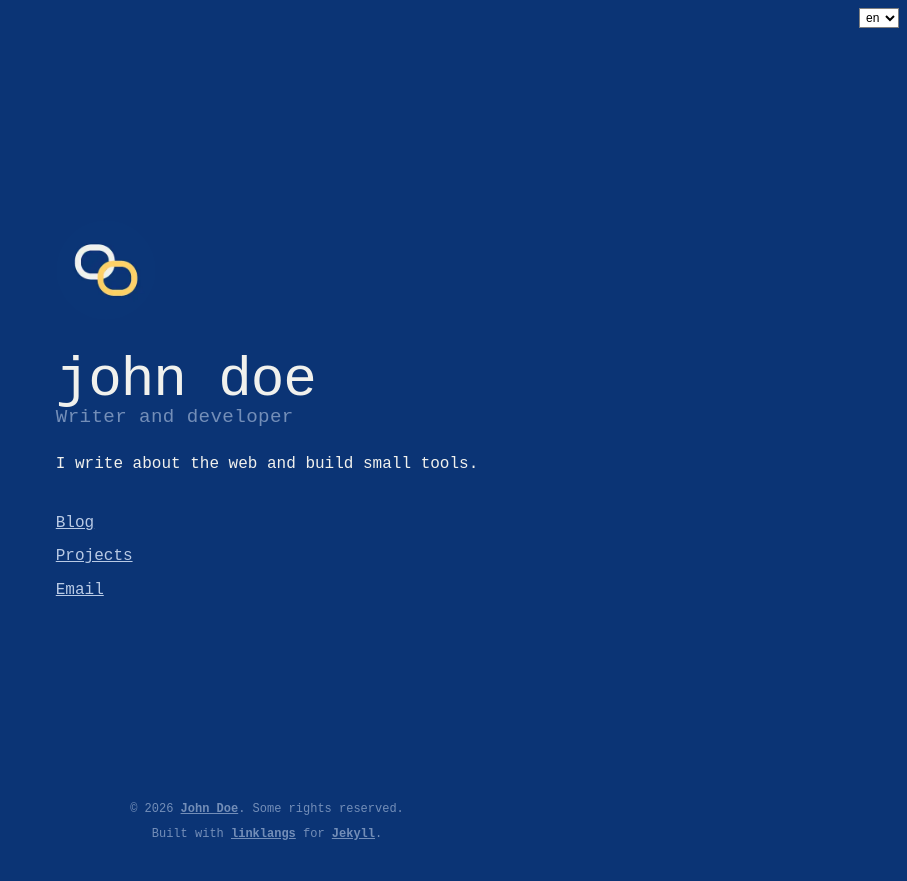
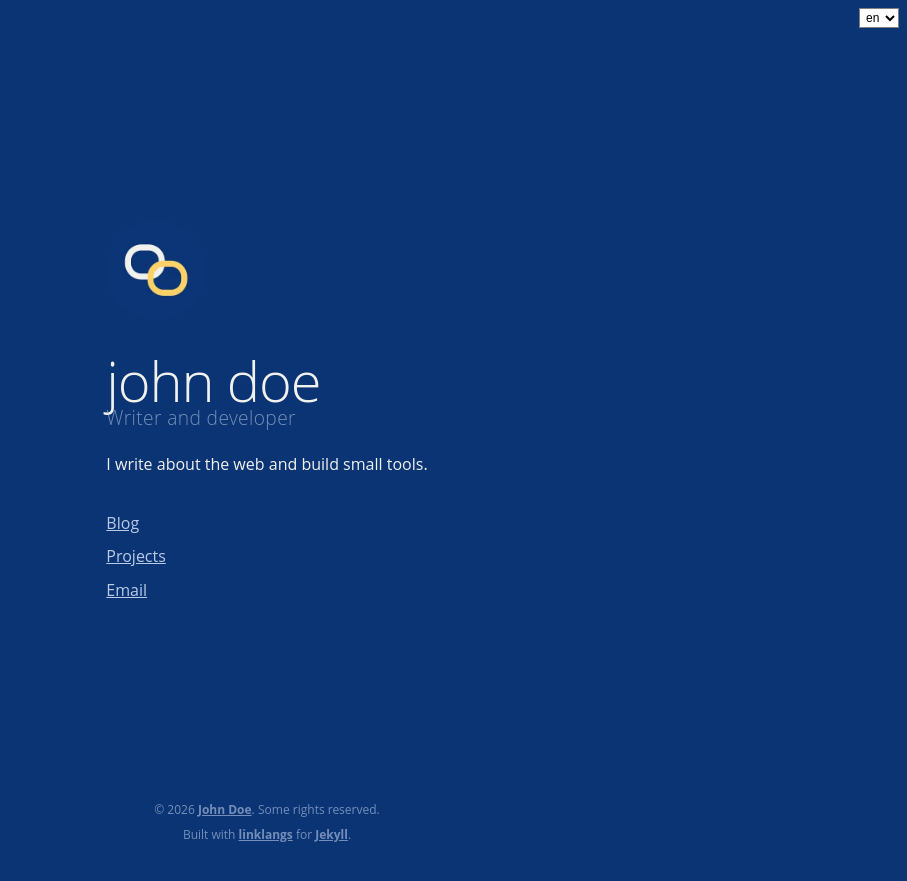
Before and after one commit to drekunia/linklangs, a Jekyll site: the page built from index.html, in a window 1280 px wide. Shown: the top 881 px of the page, without its empty margins (373-1280 px from the left). Built offline with Jekyll 4.4.1, drawn with Linux system fonts in a browser that asks for light colours.

Commit message:
Change font-family to 'Open Sans' in style.css

```diff
--- a/assets/css/style.css
+++ b/assets/css/style.css
@@ -8,7 +8,7 @@
   --border-color: #47689b;
   --hover-color: #174789;
 
-  --font-family: "MS Gothic", monospace, -apple-system, BlinkMacSystemFont, "Segoe UI", sans-serif;
+  --font-family: "Open Sans", monospace, -apple-system, BlinkMacSystemFont, "Segoe UI", sans-serif;
   --font-size-base: 16px;
   --font-size-large: 20px;
   --font-size-small: 12px;
```
